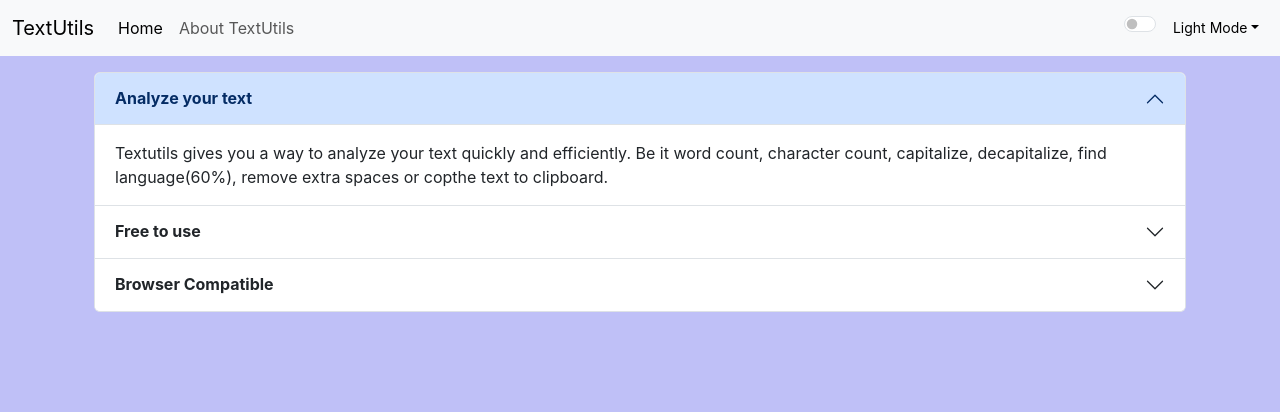
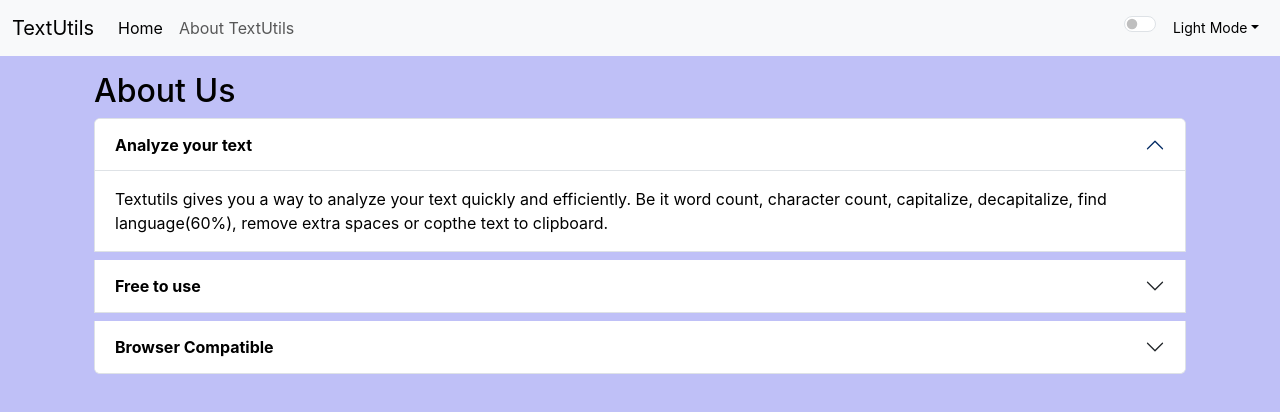
Before and after one commit to Nisarg07/TextUtils, a React (Create React App) app: page /about in a window 1280 px wide. Shown: the top 412 px of the page. Built offline with nearby package versions, Linux system fonts and the light colour scheme.

Commit message:
bugs fixed

```diff
--- a/src/App.css
+++ b/src/App.css
@@ -39,4 +39,8 @@
 
 body{
   background-color:#bfc0f7;
+  background-attachment: fixed;
+  background-position: center;
+  background-repeat: no-repeat;
+  background-size: cover;
 }
--- a/src/App.js
+++ b/src/App.js
@@ -65,7 +65,8 @@
     } else if (darkTheme === "Green") {
       document.body.style.backgroundColor = "#0f5032";
     }
-    document.title = "TextUtils DarkMode";
+    // document.title =
+    //   "TextUtils - Word counter | character counter | lowercase to uppercase | uppercase to lowercase | language detector DarkMode";
   } else {
     if (darkTheme === "default") {
       document.body.style.backgroundColor = "#bfc0f7";
@@ -74,7 +75,8 @@
     } else if (darkTheme === "Green") {
       document.body.style.backgroundColor = "#bcfbc7";
     }
-    document.title = "TextUtils";
+    // document.title =
+    //   "TextUtils - Word counter | character counter | lowercase to uppercase | uppercase to lowercase | language detector";
     // setInterval(()=>document.title = 'its interval time',1500);
     // setInterval(()=>document.title = 'interval over',1000);
   }
@@ -97,7 +99,7 @@
               path="/"
               element={
                 <TextForm
-                  heading="Enter text to Analyze Below"
+                  heading="Try TextUtils - word counter, character counter, remove extra spaces"
                   mode={mode}
                   showAlert={showAlert}
                   darkTheme={darkTheme}
@@ -109,14 +111,18 @@
               path="/TextUtils"
               element={
                 <TextForm
-                  heading="Enter text to Analyze Below"
+                  heading="Try TextUtils - word counter, character counter, remove extra spaces"
                   mode={mode}
                   showAlert={showAlert}
                   darkTheme={darkTheme}
                 />
               }
             />
-            <Route exact path="/about" element={<About mode={mode} />} />
+            <Route
+              exact
+              path="/about"
+              element={<About mode={mode} bgColor={bgColor} />}
+            />
           </Routes>
         </div>
       </Router>
--- a/src/components/About.js
+++ b/src/components/About.js
@@ -1,13 +1,19 @@
 import React from "react";
 
 export default function About(props) {
+  const myAccordionStyle = {
+    color: props.mode === "dark" ? "white" : "black",
+    backgroundColor: props.mode === "dark" ? "rgb(33, 37, 41)" : "white",
+  };
+
   return (
     <div
       className="container md-3"
-      style={{ color: props.mode === "light" ? "black" : "white" }}
+      style={{ color: props.mode === "dark" ? "white" : "black" }}
     >
-      <div className="accordion" id="accordionExample">
-        <div className="accordion-item">
+      <h2>About Us</h2>
+      <div className="accordion accodion-flush " id="accordionExample">
+        <div className="accordion-item my-2">
           <h2 className="accordion-header">
             <button
               className="accordion-button"
@@ -16,6 +22,7 @@
               data-bs-target="#collapseOne"
               aria-expanded="true"
               aria-controls="collapseOne"
+              style={myAccordionStyle}
             >
               <strong>Analyze your text</strong>
             </button>
@@ -25,7 +32,7 @@
             className="accordion-collapse collapse show"
             data-bs-parent="#accordionExample"
           >
-            <div className="accordion-body">
+            <div className="accordion-body" style={myAccordionStyle}>
               Textutils gives you a way to analyze your text quickly and
               efficiently. Be it word count, character count, capitalize,
               decapitalize, find language(60%), remove extra spaces or copthe
@@ -33,7 +40,7 @@
             </div>
           </div>
         </div>
-        <div className="accordion-item">
+        <div className="accordion-item my-2">
           <h2 className="accordion-header">
             <button
               className="accordion-button collapsed"
@@ -42,6 +49,7 @@
               data-bs-target="#collapseTwo"
               aria-expanded="false"
               aria-controls="collapseTwo"
+              style={myAccordionStyle}
             >
               <strong>Free to use</strong>
             </button>
@@ -51,7 +59,7 @@
             className="accordion-collapse collapse"
             data-bs-parent="#accordionExample"
           >
-            <div className="accordion-body">
+            <div className="accordion-body" style={myAccordionStyle}>
               TextUtils is a free character counter tool that provides instant
               character count & word count statistics for a given text.
               TextUtils reports the number of words and characters. Thus it is
@@ -59,7 +67,7 @@
             </div>
           </div>
         </div>
-        <div className="accordion-item">
+        <div className="accordion-item my-2">
           <h2 className="accordion-header">
             <button
               className="accordion-button collapsed"
@@ -68,6 +76,7 @@
               data-bs-target="#collapseThree"
               aria-expanded="false"
               aria-controls="collapseThree"
+              style={myAccordionStyle}
             >
               <strong>Browser Compatible</strong>
             </button>
@@ -77,7 +86,7 @@
             className="accordion-collapse collapse"
             data-bs-parent="#accordionExample"
           >
-            <div className="accordion-body">
+            <div className="accordion-body" style={myAccordionStyle}>
               This word counter software works in any web browsers such as
               Chrome, Firefox, Internet Explorer, Safari, Opera. It suits to
               count characters in facebook, blog, books, excel document, pdf
--- a/src/components/Navbar.js
+++ b/src/components/Navbar.js
@@ -56,6 +56,7 @@
               onClick={props.toggleMode}
               role="switch"
               id="flexSwitchCheckDefault"
+              style={{ cursor: "pointer" }}
             />
             {/* <label className="form-check-label" htmlFor="flexSwitchCheckDefault">Dark Mode</label> */}
             <div className="dropdown-center">
@@ -88,6 +89,7 @@
                         <label
                           className="dropdown-item"
                           onClick={() => changeDarkTheme("default")}
+                          style={{ cursor: "pointer" }}
                         >
                           Default
                         </label>
@@ -96,6 +98,7 @@
                         <label
                           className="dropdown-item"
                           onClick={() => changeDarkTheme("Blue")}
+                          style={{ cursor: "pointer" }}
                         >
                           Blue
                         </label>
@@ -104,6 +107,7 @@
                         <label
                           className="dropdown-item"
                           onClick={() => changeDarkTheme("Green")}
+                          style={{ cursor: "pointer" }}
                         >
                           Green
                         </label>
--- a/src/components/TextForm.js
+++ b/src/components/TextForm.js
@@ -37,6 +37,7 @@
     const el = document.getElementById("mybox");
     el.select();
     navigator.clipboard.writeText(el.value);
+    document.getSelection().removeAllRanges();
     props.showAlert("Text has been copied to clipboard.", "success");
   };
   const extractSpaces = () => {
@@ -48,7 +49,7 @@
     <>
       <div className="container">
         <div
-          className={`mb-3`}
+          className={`mb-4`}
           style={{ color: props.mode === "dark" ? "white" : "#042743" }}
         >
           <h2>{props.heading}</h2>
@@ -144,7 +145,13 @@
           words and {text.trim().length} characters.
         </p>
         <p>
-          Text can be read in {0.008 * text.trim().split(/\s+/).length} minutes.
+          Text can be read in{" "}
+          {0.008 *
+            text
+              .trim()
+              .split(/\s+/)
+              .filter((text) => text.length > 0).length}{" "}
+          minutes.
         </p>
         <h2>Preview</h2>
         <p>
```
Also changed, not shown: src/index.css (line endings or trailing spaces).
